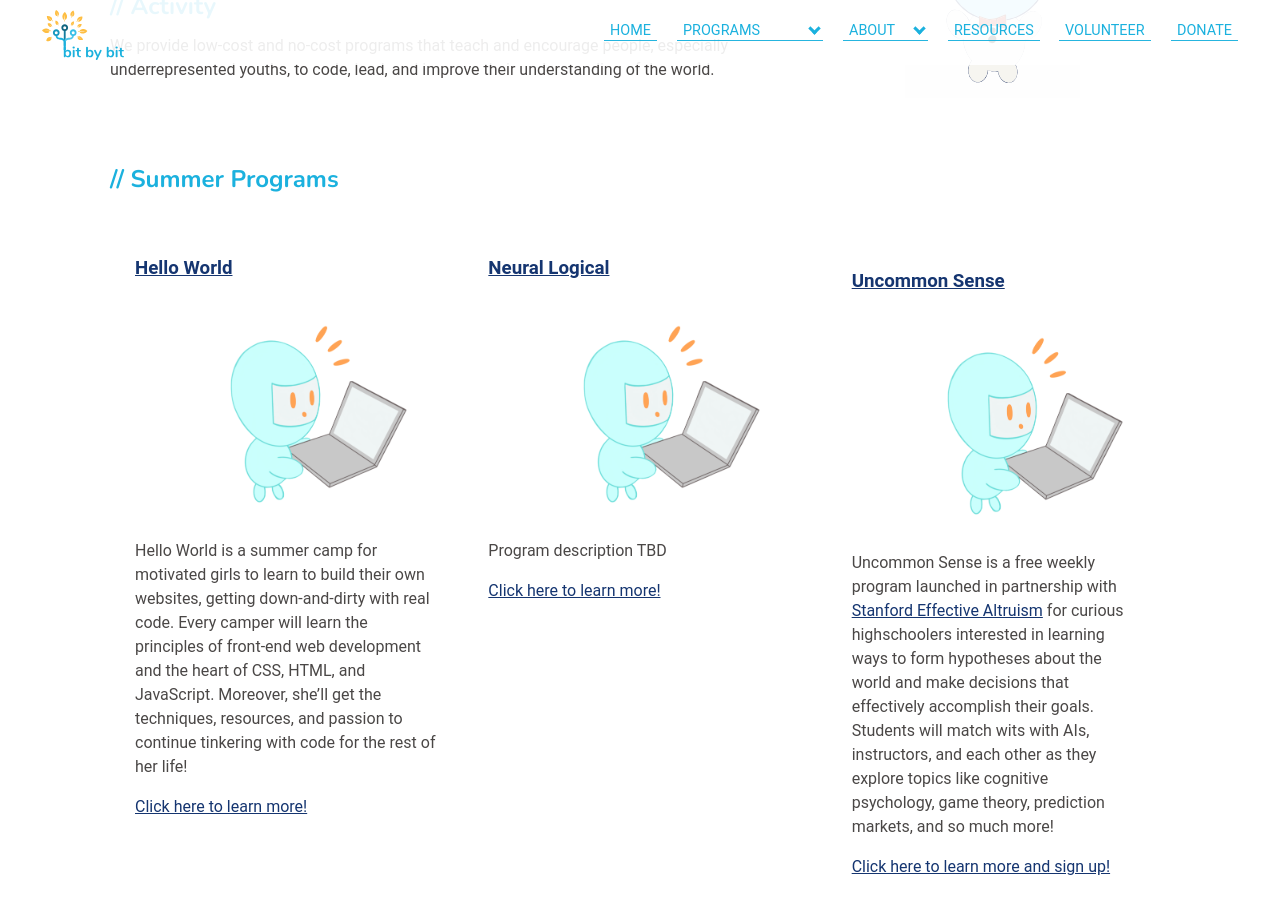
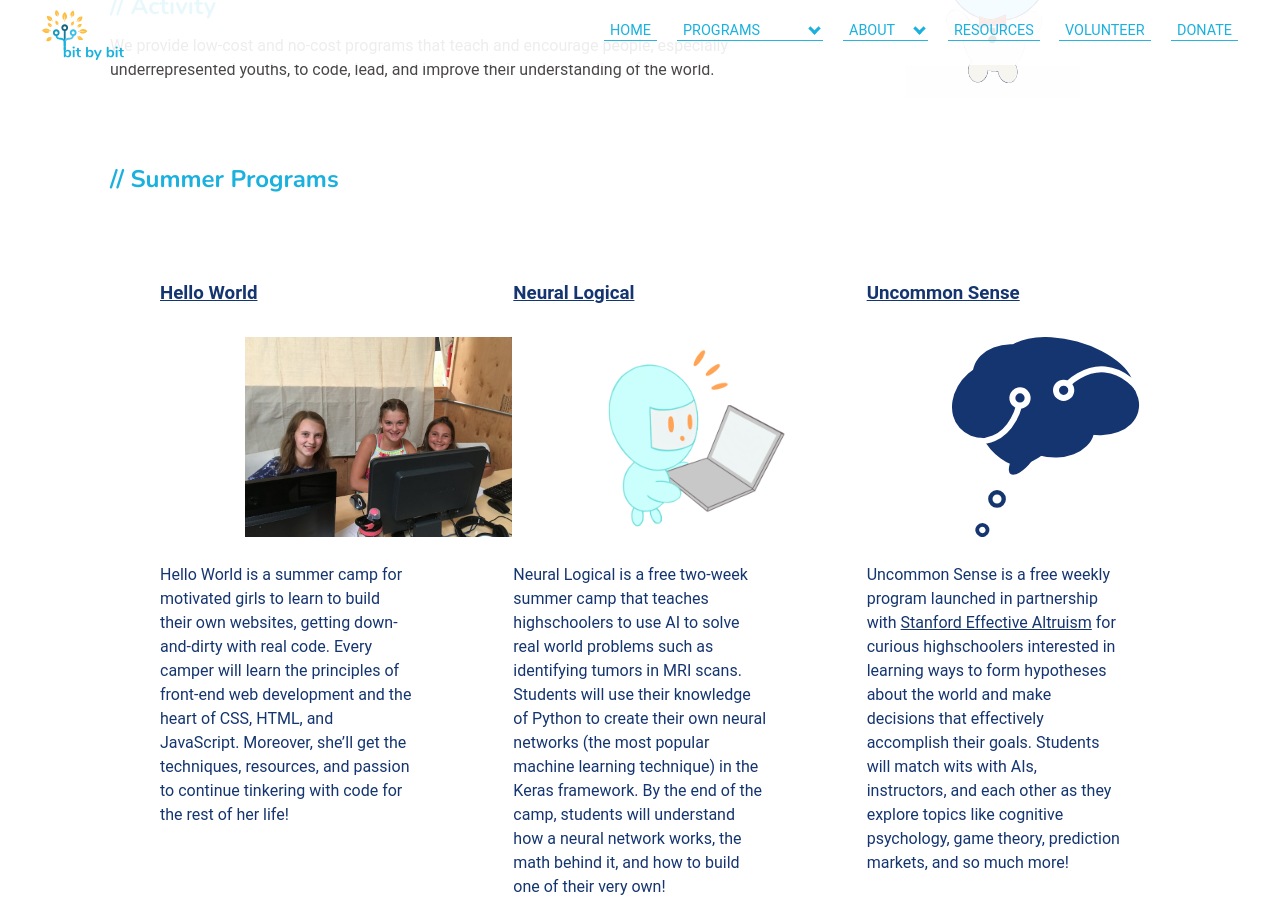
Before and after one commit to bit-by-bit-coding/bxb-website, a Jekyll site: the page built from index.html, in a window 1280 px wide and 900 px high, scrolled down 540 px. Built offline with Jekyll 4.4.1, drawn with Linux system fonts in a browser that asks for light colours; nearby versions of some CDN libraries; some web fonts are replaced; some of the changed text lies outside the part shown.

Commit message:
made boxes clickable, updated Neural Logical info, updated pictures

```diff
--- a/index.html
+++ b/index.html
@@ -31,6 +31,7 @@
             <div class="homepage-container">
                 <a href="{{ 'helloworld.html' | relative_url | remove: '.html' }}">
                 <div class="homepage-column">
+                    <div class="homepage-column link-column">
                         <h3 class="noslashes">
                             <a href="{{ 'helloworld.html' | relative_url | remove: '.html' }}">
                                 Hello World
@@ -38,7 +39,7 @@
                         </h3>
 
                         <div class="details-item computerbot">
-                            <img class="bot" src="imgs/FFbot.png">
+                            <img class="bot" src="imgs/Trio.jpg">
                         </div>
                         <p>Hello World is a summer camp for motivated girls to learn to build their own websites, getting
                             down-and-dirty
@@ -50,11 +51,11 @@
                             with
                             code for the rest of her life!
                         </p>
-
-                        <a href="{{ 'helloworld.html' | relative_url | remove: '.html' }}"> Click here to learn more!</a>
+                    </div>
                 </div>
                 <a href="{{ 'helloworld.html' | relative_url | remove: '.html' }}">
                     <div class="homepage-column">
+                            <div class="homepage-column link-column">
                                 <h3 class="noslashes">
                                 <a href="{{ 'helloworld.html' | relative_url | remove: '.html' }}">
                                     Neural Logical
@@ -63,21 +64,21 @@
                                 <div class="details-item computerbot">
                                     <img class="bot" src="imgs/FFbot.png">
                                 </div>
-                    <p>Program description TBD
+                                <p>Neural Logical is a free two-week summer camp that teaches highschoolers to use AI to solve real world problems such as identifying tumors in MRI scans. Students will use their knowledge of Python to create their own neural networks (the most popular machine learning technique) in the Keras framework. By the end of the camp, students will understand how a neural network works, the math behind it, and how to build one of their very own!
                                 </p>
-                    <a href="{{ 'helloworld.html' | relative_url | remove: '.html' }}"> Click here to learn more!</a>
+                        </div>
                     </div>
                 </a>
                 <a href="{{ 'uncommonsense.html' | relative_url | remove: '.html' }}">
                 <div class="homepage-column">
-                    <div class="details-item">
+                    <div class="homepage-column link-column">
                         <h3 class="noslashes">
                             <a href="{{ 'uncommonsense.html' | relative_url | remove: '.html' }}">
                                 Uncommon Sense
                             </a>
                         </h3>
                         <div class="details-item computerbot">
-                            <img class="bot" src="imgs/FFbot.png">
+                            <img class="bot" src="imgs/US_homepage_bot.svg">
                         </div>
                         <p>Uncommon Sense is a free weekly program launched in partnership with <a
                             href="https://web.stanford.edu/group/ea/">Stanford Effective Altruism</a> for curious
@@ -86,8 +87,6 @@
                             Students will match wits with AIs, instructors, and each other as they explore topics like cognitive
                             psychology, game theory, prediction markets, and so much more!
                         </p>
-                        <a href="{{ 'uncommonsense.html' | relative_url | remove: '.html' }}"> Click here to learn more and
-                            sign up!
                         </a>
                     </div>
                 </div>
@@ -102,6 +101,7 @@
         <div class="homepage-container">
             <a href="{{ 'formfunction.html' | relative_url| remove: '.html' }}">
             <div class="homepage-column">
+                <div class="homepage-column link-column">
                     <div class="details-item" >
                         <h3 class="noslashes">
                             <a href="{{ 'formfunction.html' | relative_url| remove: '.html' }}">
@@ -118,21 +118,20 @@
                             and individual help will teach you how to use HTML, CSS, and JavaScript to create your own unique
                             website.
                         </p>
-                    <a href="{{ 'formfunction.html' | relative_url| remove: '.html' }}"> Click here to learn more and sign
-                        up!</a>
+                    </div>
                 </div>
             </div>
             </a>
             <a href="{{ 'formfunction.html' | relative_url| remove: '.html' }}">
             <div class="homepage-column">
-                <div class="details-item">
+                <div class="homepage-column link-column">
                     <h3 class="noslashes">
                         <a href="{{ 'uncommonsense.html' | relative_url | remove: '.html' }}">
                             Uncommon Sense
                         </a>
                     </h3>
                     <div class="details-item computerbot">
-                        <img class="bot" src="imgs/FFbot.png">
+                        <img class="bot" src="imgs/US_homepage_bot.svg">
                     </div>
                     <p>Uncommon Sense is a free weekly program launched in partnership with <a
                         href="https://web.stanford.edu/group/ea/">Stanford Effective Altruism</a> for curious
@@ -141,9 +140,6 @@
                         Students will match wits with AIs, instructors, and each other as they explore topics like cognitive
                         psychology, game theory, prediction markets, and so much more!
                     </p>
-                    <a href="{{ 'uncommonsense.html' | relative_url | remove: '.html' }}"> Click here to learn more and
-                        sign up!
-                    </a>
                 </div>
             </div>
             </a>
--- a/styles/index.scss
+++ b/styles/index.scss
@@ -65,3 +65,13 @@
 	border-width: 10px;
 	flex: 1 1 0px;
 }
+.link-column {
+	transition: 0.2s;
+	&:hover {
+	 box-shadow: 2px 2px 5px $dark;
+	 border-radius: 10px;
+	}
+	p {
+	  color: $dark;
+	}
+  }
```
Also changed, not shown: imgs/US_homepage_bot.svg (added). Lines whose indentation alone changed are shown as unchanged.
